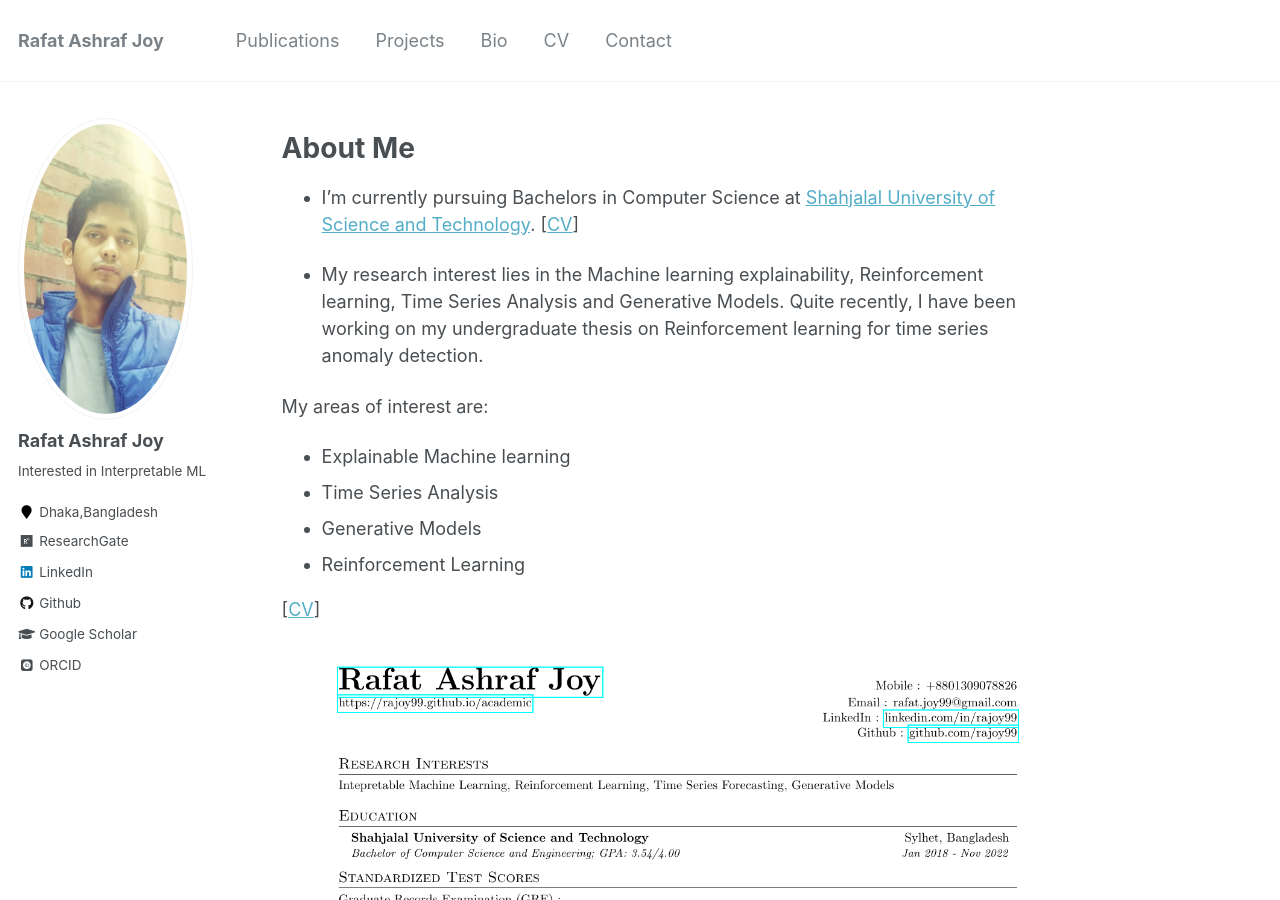
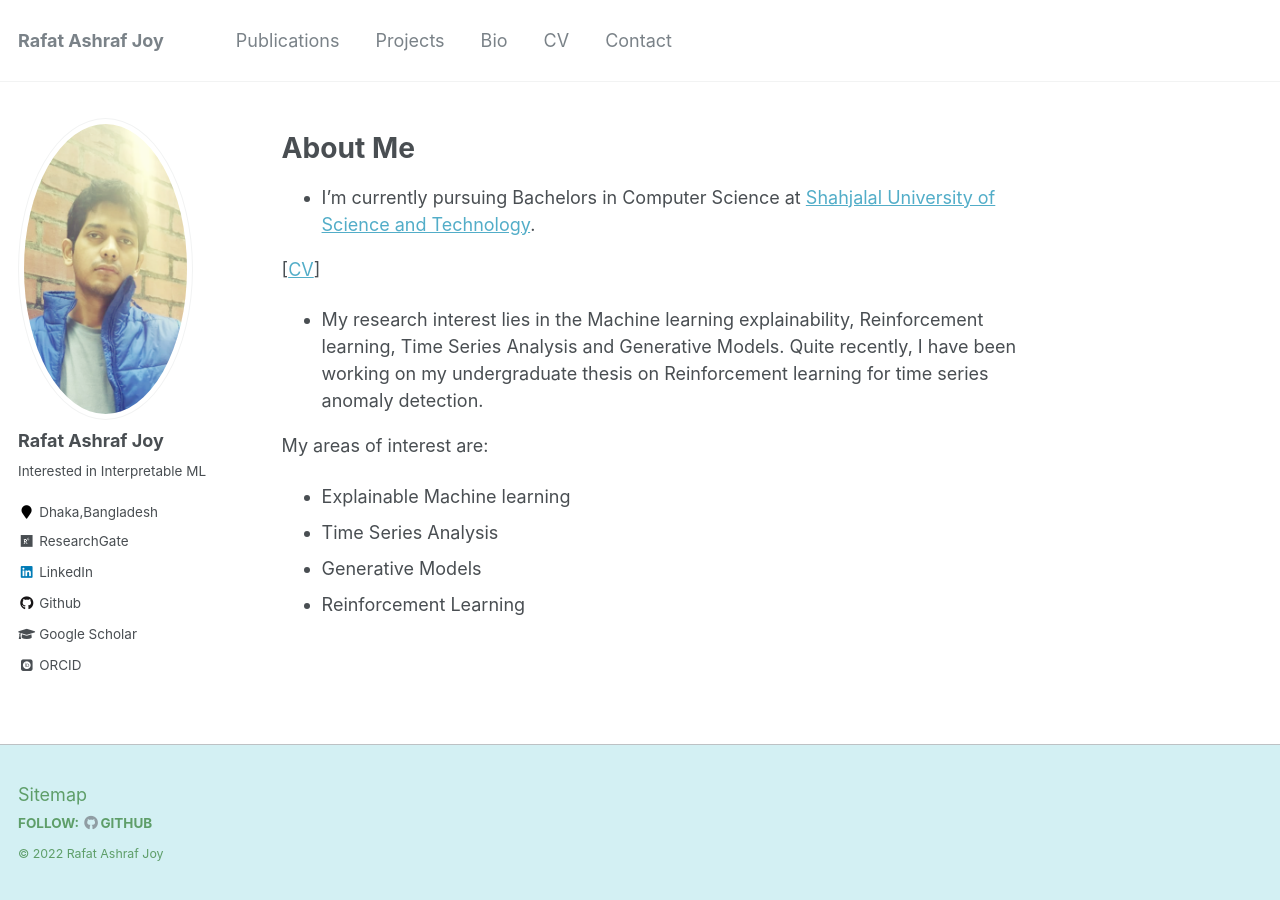
Before and after one commit to rajoy99/rajoy99.github.io, a Jekyll site: the page built from _pages/about.md, in a window 1280 px wide and 900 px high. Built offline with Jekyll 4.4.1, drawn with Linux system fonts in a browser that asks for light colours; some web fonts are replaced.

Commit message:
bio cv removed

```diff
--- a/_pages/about.md
+++ b/_pages/about.md
@@ -11,11 +11,12 @@
 
 # About Me
 
-* I'm currently pursuing Bachelors in Computer Science at [Shahjalal University of Science and Technology](https://www.sust.edu/). [[CV](https://rajoy99.github.io/academic/files/joyCV.pdf)]
+* I'm currently pursuing Bachelors in Computer Science at [Shahjalal University of Science and Technology](https://www.sust.edu/).
+
+
+[[CV](https://rajoy99.github.io/academic/files/joyCV.pdf)]
 
 * My research interest lies in the Machine learning explainability, Reinforcement learning, Time Series Analysis and Generative Models. Quite recently, I have been working on my undergraduate thesis on Reinforcement learning for time series anomaly detection.
-
-
 
 
 My areas of interest are:
@@ -25,6 +26,3 @@
 <li>Generative Models </li>
 <li>Reinforcement Learning </li>
 </ul>
-
-[[CV](https://rajoy99.github.io/academic/files/joyCV.pdf)]
-![Image of my CV](files/cvimage.png)
```
